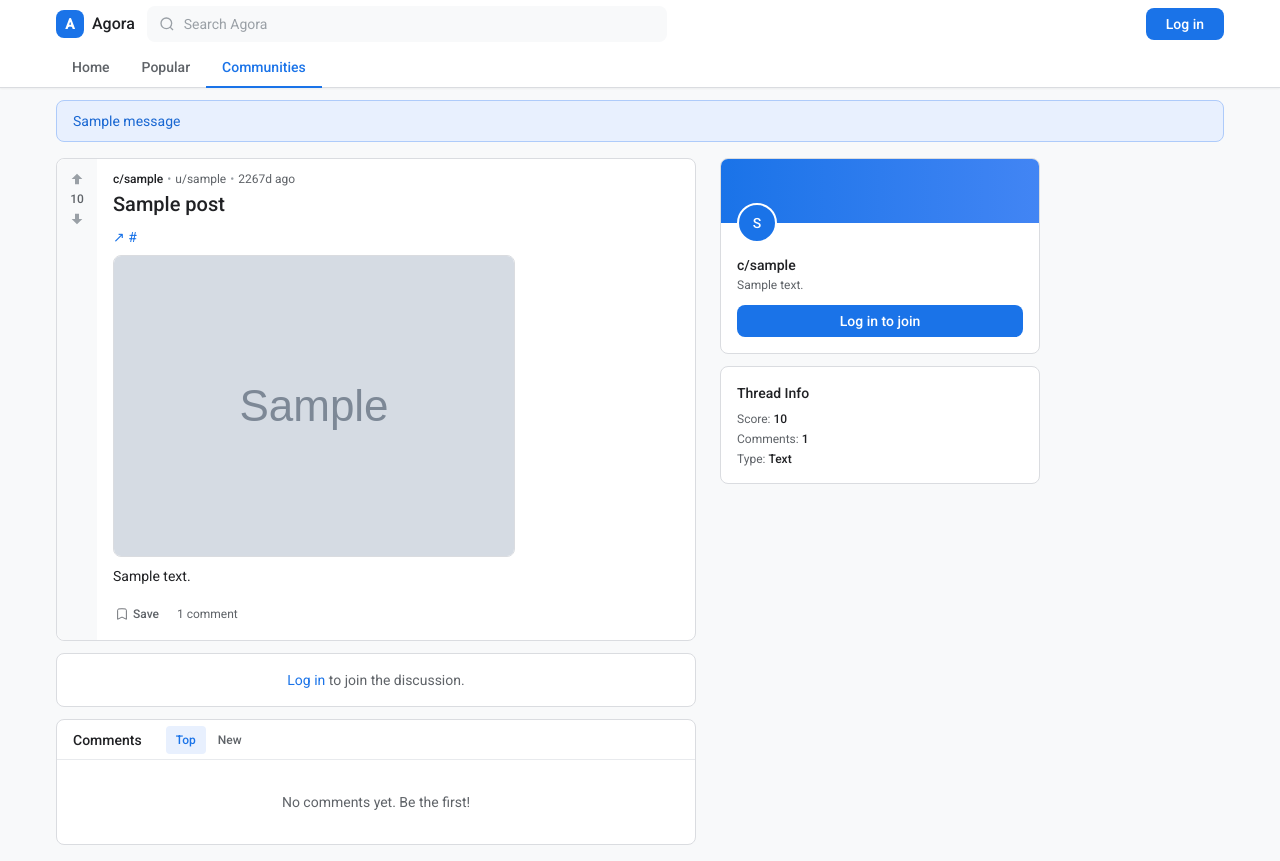
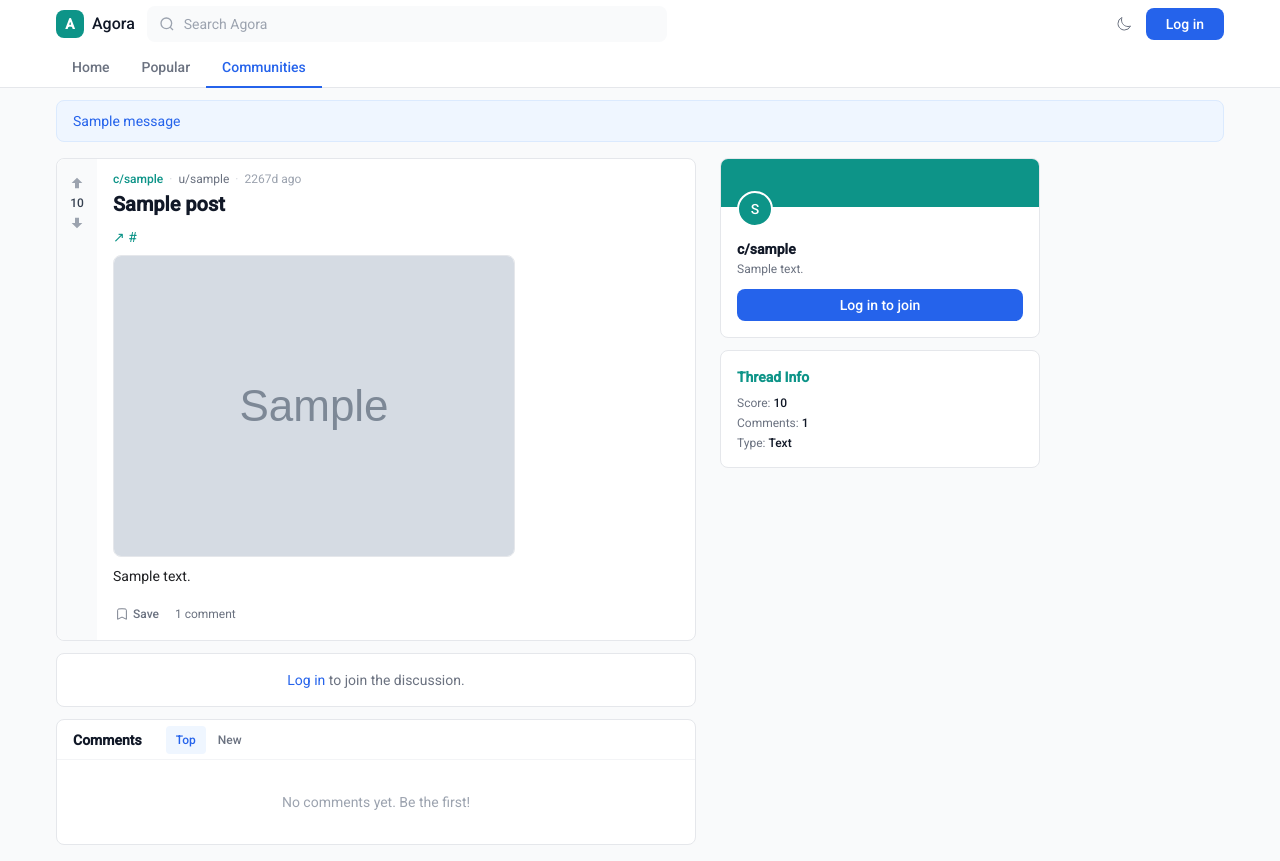
Before and after one commit to lucmuss/aggora-chat, a Django app: a page that uses templates/base.html in a window 1280 px wide. Run offline with Django 5.2, Linux system fonts and the light colour scheme; tables that the repository leaves empty hold one stand-in row (values such as "Sample post"); grey boxes marked "Sample" are stand-in pictures; one stand-in notice (Sample message) is shown; parts of the project's set-up code (start-up, migrations or seed data) failed here and were passed over; some libraries are stand-ins or nearby versions; some web fonts are replaced.

Commit message:
Design pass 2: opal/primary two-color system
- Primary (blue #2563EB): user actions (login, join, upvote active)
- Opal (teal #0D9488): community/platform identity (logo, avatars, banners, links)
- Gray: 90% of surfaces — inactive votes, action bars, backgrounds
- Dark mode toggle moved into header
- bg-gray-50 base replaces beige/white mix
- Inline Tailwind config with primary + opal tokens

Co-Authored-By: Claude Sonnet 4.6 <noreply@anthropic.com>

```diff
--- a/templates/base.html
+++ b/templates/base.html
@@ -15,19 +15,15 @@
       theme: {
         extend: {
           colors: {
-            gblue:   { 50:'#E8F0FE', 100:'#D2E3FC', 200:'#AECBFA', 500:'#4285F4', 600:'#1A73E8', 700:'#1967D2', 800:'#185ABC' },
-            gdoc:    { surface:'#F8F9FA', border:'#DADCE0', divider:'#E8EAED', hover:'#F1F3F4' },
-            gtext:   { primary:'#202124', secondary:'#5F6368', disabled:'#9AA0A6' },
-            gstatus: { success:'#1E8E3E', warning:'#F9AB00', error:'#D93025' },
+            primary: { DEFAULT:'#2563EB', hover:'#1D4ED8', light:'#EFF6FF', muted:'#DBEAFE' },
+            opal:    { DEFAULT:'#0D9488', hover:'#0F766E', light:'#F0FDFA', muted:'#CCFBF1', accent:'#99F6E4' },
           },
           fontFamily: {
             sans: ['"Google Sans"', 'Roboto', 'Arial', 'sans-serif'],
             mono: ['"Roboto Mono"', 'monospace'],
           },
           boxShadow: {
-            glow:  '0 1px 2px 0 rgba(60,64,67,0.3), 0 1px 3px 1px rgba(60,64,67,0.15)',
-            hover: '0 1px 3px 0 rgba(60,64,67,0.3), 0 4px 8px 3px rgba(60,64,67,0.15)',
-            modal: '0 8px 10px 1px rgba(0,0,0,0.14), 0 3px 14px 2px rgba(0,0,0,0.12)',
+            glow: '0 1px 2px 0 rgba(60,64,67,0.3), 0 1px 3px 1px rgba(60,64,67,0.15)',
           },
           borderRadius: { g: '8px' },
         },
@@ -37,14 +33,14 @@
   <script src="https://unpkg.com/htmx.org@2.0.4"></script>
   <script src="{% static 'js/app.js' %}" defer></script>
 </head>
-<body class="bg-gdoc-surface text-gtext-primary font-sans text-sm antialiased min-h-screen">
+<body class="bg-gray-50 text-gray-900 font-sans text-sm antialiased min-h-screen">
 
   {% include "partials/header.html" %}
 
   {% if messages %}
     <div class="max-w-[1200px] mx-auto px-4 pt-3 space-y-1">
       {% for message in messages %}
-        <div class="px-4 py-2.5 rounded-g bg-gblue-50 border border-gblue-200 text-sm text-gblue-700">{{ message }}</div>
+        <div class="px-4 py-2.5 rounded-g bg-primary-light border border-primary-muted text-sm text-primary">{{ message }}</div>
       {% endfor %}
     </div>
   {% endif %}
@@ -54,7 +50,7 @@
   </div>
 
   <div id="shortcut-status"
-       class="fixed bottom-6 left-1/2 -translate-x-1/2 z-50 px-4 py-2 rounded-g shadow-glow bg-gtext-primary text-white text-xs font-medium animate-slide-up"
+       class="fixed bottom-6 left-1/2 -translate-x-1/2 z-50 px-4 py-2 rounded-g shadow-glow bg-gray-900 text-white text-xs font-medium animate-slide-up"
        aria-live="polite"></div>
 
 </body>
--- a/templates/communities/partials/join_button.html
+++ b/templates/communities/partials/join_button.html
@@ -5,12 +5,12 @@
     {% csrf_token %}
     <button type="submit"
             class="w-full h-8 rounded-g text-sm font-medium transition-all
-                   {% if joined %}bg-white text-gblue-600 border border-gblue-600 hover:bg-gblue-50{% else %}bg-gblue-600 text-white hover:bg-gblue-700 hover:shadow-glow{% endif %}">
+                   {% if joined %}bg-white text-opal border border-opal hover:bg-opal-light{% else %}bg-primary text-white hover:bg-primary-hover{% endif %}">
       {% if joined %}Joined{% else %}Join Community{% endif %}
     </button>
   </form>
 {% else %}
-  <a href="/accounts/login/" class="block w-full h-8 flex items-center justify-center rounded-g bg-gblue-600 text-white text-sm font-medium hover:bg-gblue-700 transition-colors">
+  <a href="/accounts/login/" class="block w-full h-8 flex items-center justify-center rounded-g bg-primary text-white text-sm font-medium hover:bg-primary-hover transition-colors">
     Log in to join
   </a>
 {% endif %}
--- a/templates/partials/header.html
+++ b/templates/partials/header.html
@@ -1,73 +1,81 @@
-<header class="bg-white border-b border-gdoc-border sticky top-0 z-50 shadow-sm">
-  <!-- Top bar -->
+<header class="bg-white border-b border-gray-200 sticky top-0 z-50">
   <div class="max-w-[1200px] mx-auto flex items-center gap-3 px-4 h-12">
 
-    <!-- Logo -->
+    <!-- Logo: OPAL = Marke -->
     <a href="/" class="flex items-center gap-2 shrink-0 hover:no-underline">
-      <div class="w-7 h-7 rounded-lg bg-gblue-600 flex items-center justify-center text-white font-bold text-sm">A</div>
-      <span class="font-sans font-medium text-base text-gtext-primary">{{ APP_NAME }}</span>
+      <div class="w-7 h-7 rounded-lg bg-opal flex items-center justify-center text-white font-bold text-sm">A</div>
+      <span class="font-sans font-medium text-base text-gray-900">{{ APP_NAME }}</span>
     </a>
 
     <!-- Search -->
     <div class="flex-1 max-w-[520px]">
       <form method="get" action="{% url 'search' %}" class="relative">
-        <svg class="absolute left-3 top-1/2 -translate-y-1/2 w-4 h-4 text-gtext-disabled pointer-events-none" fill="none" stroke="currentColor" viewBox="0 0 24 24">
+        <svg class="absolute left-3 top-1/2 -translate-y-1/2 w-4 h-4 text-gray-400 pointer-events-none" fill="none" stroke="currentColor" viewBox="0 0 24 24">
           <circle cx="11" cy="11" r="8" stroke-width="2"/><path d="m21 21-4.35-4.35" stroke-width="2"/>
         </svg>
         <input type="search" name="q" placeholder="Search {{ APP_NAME }}"
                data-shortcut-search
-               class="w-full h-9 pl-9 pr-3 rounded-g bg-gdoc-surface border border-transparent text-sm text-gtext-primary placeholder-gtext-disabled hover:bg-gdoc-hover hover:border-gdoc-border focus:bg-white focus:border-gblue-600 focus:outline-none transition-all">
+               class="w-full h-9 pl-9 pr-3 rounded-g bg-gray-50 border border-transparent text-sm text-gray-900 placeholder-gray-400 hover:bg-gray-100 hover:border-gray-200 focus:bg-white focus:border-primary focus:outline-none transition-all">
       </form>
     </div>
 
     <!-- Right actions -->
     <div class="flex items-center gap-1 ml-auto">
+      <!-- Dark mode toggle -->
+      <button onclick="document.documentElement.classList.toggle('dark')"
+              class="w-9 h-9 flex items-center justify-center rounded-lg text-gray-500 hover:bg-gray-100 transition-colors"
+              title="Toggle dark mode">
+        <svg class="w-4 h-4" fill="none" stroke="currentColor" viewBox="0 0 24 24">
+          <path stroke-width="1.5" d="M21.752 15.002A9.718 9.718 0 0118 15.75c-5.385 0-9.75-4.365-9.75-9.75 0-1.33.266-2.597.748-3.752A9.753 9.753 0 003 11.25C3 16.635 7.365 21 12.75 21a9.753 9.753 0 009.002-5.998z"/>
+        </svg>
+      </button>
+
       {% if user.is_authenticated %}
         <a href="/c/create/"
-           class="h-8 px-3 flex items-center gap-1 rounded-g text-sm font-medium text-gblue-600 hover:bg-gblue-50 transition-colors">
+           class="h-8 px-3 flex items-center gap-1 rounded-g text-sm font-medium text-primary hover:bg-primary-light transition-colors">
           <svg class="w-4 h-4" fill="none" stroke="currentColor" stroke-width="2" viewBox="0 0 24 24"><path d="M12 5v14m-7-7h14"/></svg>
           Create
         </a>
         <a href="{% url 'profile' handle=user.handle|default:'me' %}?tab=saved"
-           class="h-8 px-3 flex items-center rounded-g text-sm font-medium text-gtext-secondary hover:bg-gdoc-hover transition-colors">
+           class="h-8 px-3 flex items-center rounded-g text-sm font-medium text-gray-600 hover:bg-gray-100 transition-colors">
           Saved
         </a>
         <a href="{% url 'profile' handle=user.handle|default:'me' %}"
-           class="h-8 w-8 flex items-center justify-center rounded-full bg-gblue-600 text-white text-xs font-medium hover:bg-gblue-700 transition-colors">
+           class="h-8 w-8 flex items-center justify-center rounded-full bg-opal text-white text-xs font-medium hover:bg-opal-hover transition-colors">
           {{ user.handle|default:user.email|first|upper }}
         </a>
         <a href="/accounts/logout/"
-           class="h-8 px-3 flex items-center rounded-g text-sm text-gtext-secondary hover:bg-gdoc-hover transition-colors">
+           class="h-8 px-3 flex items-center rounded-g text-sm text-gray-500 hover:bg-gray-100 transition-colors">
           Log out
         </a>
       {% else %}
         <a href="/accounts/login/"
-           class="h-8 px-5 flex items-center rounded-g bg-gblue-600 text-white text-sm font-medium hover:bg-gblue-700 hover:shadow-glow transition-all">
+           class="h-8 px-5 flex items-center rounded-g bg-primary text-white text-sm font-medium hover:bg-primary-hover transition-colors">
           Log in
         </a>
       {% endif %}
     </div>
   </div>
 
-  <!-- Sub-nav tabs -->
+  <!-- Sub-nav tabs: BLAU nur aktiv -->
   <div class="max-w-[1200px] mx-auto px-4">
     <nav class="flex items-center -mb-px">
       {% url 'home' as url_home %}
       {% url 'popular' as url_popular %}
       {% url 'community_discovery' as url_discover %}
       <a href="{{ url_home }}"
-         class="px-4 h-10 flex items-center text-sm font-medium border-b-2 transition-colors tab-indicator
-                {% if request.path == '/' %}text-gblue-600 border-gblue-600{% else %}text-gtext-secondary border-transparent hover:text-gtext-primary hover:border-gdoc-border{% endif %}">
+         class="px-4 h-10 flex items-center text-sm font-medium border-b-2 transition-colors
+                {% if request.path == '/' %}text-primary border-primary{% else %}text-gray-500 border-transparent hover:text-gray-900 hover:border-gray-300{% endif %}">
         Home
       </a>
       <a href="{{ url_popular }}"
-         class="px-4 h-10 flex items-center text-sm font-medium border-b-2 transition-colors tab-indicator
-                {% if request.path == '/popular/' %}text-gblue-600 border-gblue-600{% else %}text-gtext-secondary border-transparent hover:text-gtext-primary hover:border-gdoc-border{% endif %}">
+         class="px-4 h-10 flex items-center text-sm font-medium border-b-2 transition-colors
+                {% if request.path == '/popular/' %}text-primary border-primary{% else %}text-gray-500 border-transparent hover:text-gray-900 hover:border-gray-300{% endif %}">
         Popular
       </a>
       <a href="{{ url_discover }}"
-         class="px-4 h-10 flex items-center text-sm font-medium border-b-2 transition-colors tab-indicator
-                {% if '/c/' in request.path and request.path != '/c/create/' %}text-gblue-600 border-gblue-600{% else %}text-gtext-secondary border-transparent hover:text-gtext-primary hover:border-gdoc-border{% endif %}">
+         class="px-4 h-10 flex items-center text-sm font-medium border-b-2 transition-colors
+                {% if '/c/' in request.path %}text-primary border-primary{% else %}text-gray-500 border-transparent hover:text-gray-900 hover:border-gray-300{% endif %}">
         Communities
       </a>
     </nav>
--- a/templates/posts/detail.html
+++ b/templates/posts/detail.html
@@ -3,132 +3,93 @@
 {% block title %}{{ post.title }}{% endblock %}
 {% block content %}
 <div class="lg:flex lg:gap-6">
-
-  <!-- Main column -->
   <div class="flex-1 min-w-0 max-w-[640px] space-y-3">
-
-    <!-- Post -->
-    <article class="bg-white border border-gdoc-border rounded-g flex">
-      <!-- Vote -->
-      <div class="w-10 shrink-0 flex flex-col items-center bg-gdoc-surface rounded-l-g">
+    <article class="bg-white border border-gray-200 rounded-g flex">
+      <div class="w-10 shrink-0 flex flex-col items-center bg-gray-50 rounded-l-g">
         {% include "votes/partials/vote_widget.html" with target=post target_type="post" user_vote=post_user_vote %}
       </div>
-      <!-- Body -->
       <div class="flex-1 py-3 px-4 min-w-0">
-        <div class="flex items-center gap-1 text-xs text-gtext-secondary mb-1">
-          <a href="/c/{{ post.community.slug }}/" class="font-medium text-gtext-primary hover:underline">c/{{ post.community.slug }}</a>
-          <span class="text-gtext-disabled">•</span>
-          <span>u/<a href="/u/{{ post.author.handle|default:'deleted' }}/" class="hover:underline">{{ post.author.handle|default:"[deleted]" }}</a></span>
-          <span class="text-gtext-disabled">•</span>
-          <time>{{ post.created_at|timesince_compact }} ago</time>
+        <div class="flex items-center gap-1.5 text-xs mb-1">
+          <a href="/c/{{ post.community.slug }}/" class="font-medium text-opal hover:text-opal-hover hover:underline">c/{{ post.community.slug }}</a>
+          <span class="text-gray-300">·</span>
+          <span class="text-gray-500">u/<a href="/u/{{ post.author.handle|default:'deleted' }}/" class="hover:underline">{{ post.author.handle|default:"[deleted]" }}</a></span>
+          <span class="text-gray-300">·</span>
+          <time class="text-gray-400">{{ post.created_at|timesince_compact }} ago</time>
         </div>
-        <h1 class="font-sans font-medium text-xl text-gtext-primary leading-snug mb-2">{{ post.title }}</h1>
-        {% if post.crosspost_parent %}
-          <div class="mb-2 px-3 py-2 rounded-g bg-gblue-50 border border-gblue-100 text-xs text-gblue-700">
-            Crossposted from <a href="/c/{{ post.crosspost_parent.community.slug }}/post/{{ post.crosspost_parent.id }}/{{ post.crosspost_parent.slug }}/" class="underline">c/{{ post.crosspost_parent.community.slug }}</a>
-          </div>
-        {% endif %}
+        <h1 class="font-semibold text-xl text-gray-900 leading-snug mb-2">{{ post.title }}</h1>
         {% if post.url %}
-          <a href="{{ post.url }}" target="_blank" rel="noopener" class="text-sm text-gblue-600 hover:underline block mb-2 truncate">↗ {{ post.url }}</a>
+          <a href="{{ post.url }}" target="_blank" rel="noopener" class="text-sm text-opal hover:underline block mb-2 truncate">↗ {{ post.url }}</a>
         {% endif %}
         {% if post.image %}
-          <img src="{{ post.image.url }}" alt="" class="max-w-full rounded-g border border-gdoc-border mb-2" loading="lazy">
+          <img src="{{ post.image.url }}" alt="" class="max-w-full rounded-g border border-gray-200 mb-2" loading="lazy">
         {% endif %}
         {% if post.body_html %}
           <div class="prose mb-3">{{ post.body_html|safe }}</div>
         {% endif %}
-        <div class="flex items-center gap-0.5 -ml-1.5">
+        <div class="flex items-center gap-0 -ml-1.5">
           {% include "votes/partials/save_button.html" with post=post is_saved=is_saved %}
-          {% if user.is_authenticated %}
-            <a href="/c/{{ post.community.slug }}/submit/?crosspost={{ post.id }}"
-               class="h-7 px-2 flex items-center gap-1 rounded text-xs font-medium text-gtext-secondary hover:bg-gdoc-hover transition-colors">
-              Share
-            </a>
-          {% endif %}
-          <span class="h-7 px-2 flex items-center text-xs text-gtext-secondary">{{ post.comment_count }} comment{{ post.comment_count|pluralize }}</span>
+          <span class="h-7 px-2 flex items-center text-xs text-gray-500">{{ post.comment_count }} comment{{ post.comment_count|pluralize }}</span>
         </div>
       </div>
     </article>
 
-    <!-- Comment form -->
     {% if user.is_authenticated %}
-    <div class="bg-white border border-gdoc-border rounded-g p-4">
-      <h2 class="font-medium text-sm text-gtext-primary mb-3">Add a comment</h2>
+    <div class="bg-white border border-gray-200 rounded-g p-4">
       <form method="post" action="/posts/{{ post.id }}/comments/create/">
         {% csrf_token %}
-        <div class="border border-gdoc-border rounded-g focus-within:border-gblue-600 focus-within:ring-1 focus-within:ring-gblue-50 transition-all">
-          <textarea name="body_md" rows="4" placeholder="What are your thoughts?"
-                    class="w-full px-3 py-2 text-sm text-gtext-primary placeholder-gtext-disabled resize-y rounded-g border-0 focus:ring-0 focus:outline-none"></textarea>
-        </div>
+        <textarea name="body_md" rows="4" placeholder="What are your thoughts?"
+                  class="w-full px-3 py-2 text-sm text-gray-900 placeholder-gray-400 resize-y rounded-g border border-gray-200 focus:border-primary focus:outline-none transition-colors"></textarea>
         <div class="flex justify-end mt-2">
-          <button type="submit"
-                  class="h-8 px-5 rounded-g bg-gblue-600 text-white text-sm font-medium hover:bg-gblue-700 hover:shadow-glow transition-all">
-            Comment
-          </button>
+          <button type="submit" class="h-8 px-5 rounded-g bg-primary text-white text-sm font-medium hover:bg-primary-hover transition-colors">Comment</button>
         </div>
       </form>
     </div>
     {% else %}
-    <div class="bg-white border border-gdoc-border rounded-g p-4 text-center">
-      <p class="text-sm text-gtext-secondary"><a href="/accounts/login/" class="text-gblue-600 hover:underline">Log in</a> to join the discussion.</p>
+    <div class="bg-white border border-gray-200 rounded-g p-4 text-center">
+      <p class="text-sm text-gray-500"><a href="/accounts/login/" class="text-primary hover:underline">Log in</a> to join the discussion.</p>
     </div>
     {% endif %}
 
-    <!-- Comments -->
-    <div class="bg-white border border-gdoc-border rounded-g">
-      <div class="flex items-center gap-2 px-4 h-10 border-b border-gdoc-divider">
-        <h2 class="font-medium text-sm text-gtext-primary">Comments</h2>
+    <div class="bg-white border border-gray-200 rounded-g">
+      <div class="flex items-center gap-2 px-4 h-10 border-b border-gray-100">
+        <h2 class="font-semibold text-sm text-gray-900">Comments</h2>
         <div class="flex items-center gap-0.5 ml-4">
-          <a href="?sort=top" class="h-7 px-2.5 flex items-center rounded text-xs font-medium transition-colors {% if sort == 'top' %}text-gblue-600 bg-gblue-50{% else %}text-gtext-secondary hover:bg-gdoc-hover{% endif %}">Top</a>
-          <a href="?sort=new" class="h-7 px-2.5 flex items-center rounded text-xs font-medium transition-colors {% if sort == 'new' %}text-gblue-600 bg-gblue-50{% else %}text-gtext-secondary hover:bg-gdoc-hover{% endif %}">New</a>
+          <a href="?sort=top" class="h-7 px-2.5 flex items-center rounded text-xs font-medium transition-colors {% if sort == 'top' %}text-primary bg-primary-light{% else %}text-gray-500 hover:bg-gray-100{% endif %}">Top</a>
+          <a href="?sort=new" class="h-7 px-2.5 flex items-center rounded text-xs font-medium transition-colors {% if sort == 'new' %}text-primary bg-primary-light{% else %}text-gray-500 hover:bg-gray-100{% endif %}">New</a>
         </div>
       </div>
       <div class="p-4 space-y-4">
         {% if comments %}
-          {% for comment in comments %}
-            {% include "posts/partials/comment.html" with comment=comment %}
-          {% endfor %}
+          {% for comment in comments %}{% include "posts/partials/comment.html" with comment=comment %}{% endfor %}
         {% else %}
-          <p class="text-sm text-gtext-secondary text-center py-4">No comments yet. Be the first!</p>
+          <p class="text-sm text-gray-400 text-center py-4">No comments yet. Be the first!</p>
         {% endif %}
       </div>
     </div>
-
   </div>
 
-  <!-- Sidebar -->
   <aside class="hidden lg:block w-80 shrink-0 space-y-3">
-    <div class="bg-white border border-gdoc-border rounded-g overflow-hidden">
-      <div class="h-16 bg-gradient-to-r from-gblue-600 to-gblue-500"></div>
+    <div class="bg-white border border-gray-200 rounded-g overflow-hidden">
+      <div class="h-12 bg-gradient-to-r from-opal to-teal-600"></div>
       <div class="px-4 pb-4">
-        <div class="flex items-center gap-3 -mt-5 mb-3">
-          <div class="w-10 h-10 rounded-full border-2 border-white bg-gblue-600 flex items-center justify-center text-white font-medium">
+        <div class="flex items-center -mt-4 mb-3">
+          <div class="w-9 h-9 rounded-full border-2 border-white bg-opal flex items-center justify-center text-white font-medium text-sm">
             {{ post.community.name|first|upper }}
           </div>
         </div>
-        <a href="/c/{{ post.community.slug }}/" class="font-medium text-sm text-gtext-primary hover:underline">c/{{ post.community.slug }}</a>
-        <p class="text-xs text-gtext-secondary mt-0.5">{{ post.community.description|truncatechars:120 }}</p>
-        <div class="mt-3">
-          {% include "communities/partials/join_button.html" with community=post.community joined=joined %}
-        </div>
+        <a href="/c/{{ post.community.slug }}/" class="font-semibold text-sm text-gray-900 hover:underline">c/{{ post.community.slug }}</a>
+        <p class="text-xs text-gray-500 mt-0.5">{{ post.community.description|truncatechars:120 }}</p>
+        <div class="mt-3">{% include "communities/partials/join_button.html" with community=post.community joined=joined %}</div>
       </div>
     </div>
-
-    <div class="bg-white border border-gdoc-border rounded-g p-4 space-y-1.5">
-      <h3 class="font-medium text-sm text-gtext-primary mb-2">Thread Info</h3>
-      <div class="text-xs text-gtext-secondary space-y-1">
-        <p>Score: <span class="text-gtext-primary font-medium">{{ post|display_score }}</span></p>
-        <p>Comments: <span class="text-gtext-primary font-medium">{{ post.comment_count }}</span></p>
-        <p>Type: <span class="text-gtext-primary font-medium">{{ post.get_post_type_display }}</span></p>
+    <div class="bg-white border border-gray-200 rounded-g p-4">
+      <h3 class="font-semibold text-sm text-opal mb-2">Thread Info</h3>
+      <div class="text-xs text-gray-500 space-y-1">
+        <p>Score: <span class="text-gray-900 font-medium">{{ post|display_score }}</span></p>
+        <p>Comments: <span class="text-gray-900 font-medium">{{ post.comment_count }}</span></p>
+        <p>Type: <span class="text-gray-900 font-medium">{{ post.get_post_type_display }}</span></p>
       </div>
-      {% if user.is_authenticated %}
-        <div class="pt-2 space-y-1">
-          <a href="/mod/{{ post.community.slug }}/queue/" class="block text-xs text-gblue-600 hover:underline">Mod queue</a>
-          <a href="/mod/{{ post.community.slug }}/log/" class="block text-xs text-gblue-600 hover:underline">Mod log</a>
-        </div>
-      {% endif %}
     </div>
   </aside>
-
 </div>
 {% endblock %}
--- a/templates/votes/partials/save_button.html
+++ b/templates/votes/partials/save_button.html
@@ -1,7 +1,7 @@
 <button hx-post="/save/{{ post.id }}/"
         hx-target="this"
         hx-swap="outerHTML"
-        class="h-7 px-2 flex items-center gap-1 rounded text-xs font-medium text-gtext-secondary hover:bg-gdoc-hover transition-colors">
+        class="h-7 px-2 flex items-center gap-1 rounded text-xs font-medium text-gray-500 hover:bg-gray-100 hover:text-gray-700 transition-colors">
   <svg class="w-3.5 h-3.5" fill="{% if is_saved %}currentColor{% else %}none{% endif %}" stroke="currentColor" stroke-width="1.5" viewBox="0 0 24 24">
     <path d="M17.593 3.322c1.1.128 1.907 1.077 1.907 2.185V21L12 17.25 4.5 21V5.507c0-1.108.806-2.057 1.907-2.185a48.507 48.507 0 0111.186 0z"/>
   </svg>
--- a/templates/votes/partials/vote_widget.html
+++ b/templates/votes/partials/vote_widget.html
@@ -1,13 +1,15 @@
-<div class="vote-widget flex flex-col items-center py-2 gap-0.5 w-10">
+<div class="vote-widget flex flex-col items-center py-3 gap-0.5 w-10">
   <button hx-post="/vote/"
           hx-target="closest .vote-widget"
           hx-swap="outerHTML"
           hx-vals='{"{{ target_type }}_id":"{{ target.id }}","value":"1"}'
           data-vote-up
-          class="w-6 h-6 flex items-center justify-center rounded hover:bg-gblue-50 transition-colors {% if user_vote == 1 %}text-gblue-600{% else %}text-gtext-disabled hover:text-gblue-600{% endif %}">
+          class="w-6 h-6 flex items-center justify-center rounded transition-colors
+                 {% if user_vote == 1 %}text-primary{% else %}text-gray-400 hover:text-primary hover:bg-primary-light{% endif %}">
     <svg class="w-4 h-4" fill="currentColor" viewBox="0 0 24 24"><path d="M12 4 4 12h5v8h6v-8h5z"/></svg>
   </button>
-  <span class="text-xs font-medium leading-none {% if user_vote == 1 %}text-gblue-600{% elif user_vote == -1 %}text-gtext-disabled{% else %}text-gtext-secondary{% endif %}">
+  <span class="text-xs font-medium leading-none
+               {% if user_vote == 1 %}text-primary{% elif user_vote == -1 %}text-gray-400{% else %}text-gray-700{% endif %}">
     {{ target.score }}
   </span>
   <button hx-post="/vote/"
@@ -15,7 +17,8 @@
           hx-swap="outerHTML"
           hx-vals='{"{{ target_type }}_id":"{{ target.id }}","value":"-1"}'
           data-vote-down
-          class="w-6 h-6 flex items-center justify-center rounded hover:bg-gdoc-hover transition-colors {% if user_vote == -1 %}text-gtext-primary{% else %}text-gtext-disabled hover:text-gtext-secondary{% endif %}">
+          class="w-6 h-6 flex items-center justify-center rounded transition-colors
+                 {% if user_vote == -1 %}text-gray-700{% else %}text-gray-400 hover:text-gray-600 hover:bg-gray-100{% endif %}">
     <svg class="w-4 h-4 rotate-180" fill="currentColor" viewBox="0 0 24 24"><path d="M12 4 4 12h5v8h6v-8h5z"/></svg>
   </button>
 </div>
```
Also changed, not shown: templates/accounts/profile.html (+28 -54 lines), templates/communities/detail.html (+34 -48 lines), templates/communities/discover.html (+17 -23 lines), templates/feeds/home.html (+42 -34 lines), templates/feeds/partials/post_card.html (+22 -24 lines), templates/feeds/partials/sort_tabs.html (+8 -13 lines), templates/feeds/popular.html (+13 -16 lines), templates/posts/partials/comment.html (+12 -27 lines).
